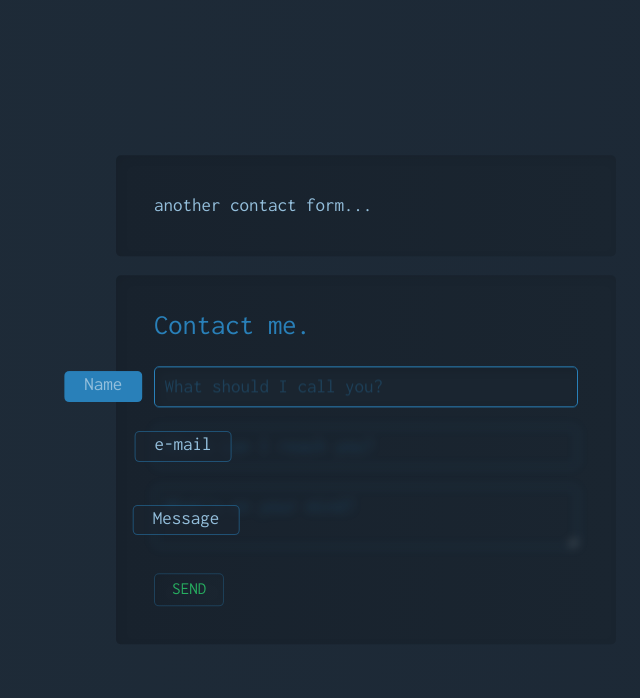
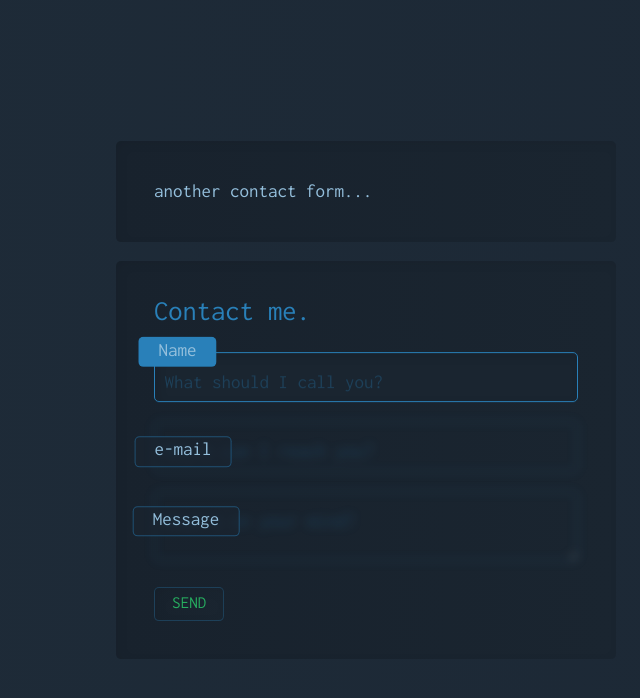
Before and after one commit to jq-87/Contact-me-form, a plain HTML site: page index.html in a window 1280 px wide. Shown: the whole page, without its empty margins (274-914 px from the left). Drawn offline with Linux system fonts and the light colour scheme.

Commit message:
undo responsive styles

```diff
--- a/sass/main.scss
+++ b/sass/main.scss
@@ -40,9 +40,9 @@ label {
 	@extend %transition;
 	@extend %corners;
 	position: absolute;
-	top: 50%;
+	top: 0;
 	left: 0;
-	transform: translateX(-20%) translateY(-50%);
+	transform: translateX(-20%) translateY(50%);
 	background: rgba( $darker , 0.5 );
 	border: 1px solid rgba( $primary , 0.5 );
 	padding: 0 1em 0.2em;
@@ -50,11 +50,6 @@ label {
 	cursor: pointer;
 	-webkit-transform-origin: 0 0;
 	transform-origin: 0 0;
-
-	@media screen and ( max-width: $mobile ) {
-		top: 0;
-		transform: translateX(-20%) translateY(50%);
-	}
 }
 
 input,
@@ -70,7 +65,7 @@ textarea {
 
 		+ label {
 			background: $primary;
-			transform: translateX(-115%) translateY(-50%);
+			transform: translateX(-20%) translateY(-50%);
 		}
 	}
 
@@ -95,17 +90,13 @@ textarea  {
 	background: inherit;
 	color: $bright;
 	border: 1px solid rgba( $primary , 0.3 );
-	padding: 0.5em;
+	padding: 1em 0.5em 0.5em;
 	width: 100%;
 
 	-webkit-filter: blur(5px);
 
 	&:focus {
 		-webkit-filter: blur(0px);
-	}
-
-	@media screen and ( max-width: $mobile ) {
-		padding: 1em 0.5em 0.5em;
 	}
 
 }
```
Also changed, not shown: stylesheets/main.css, 1 other file.
